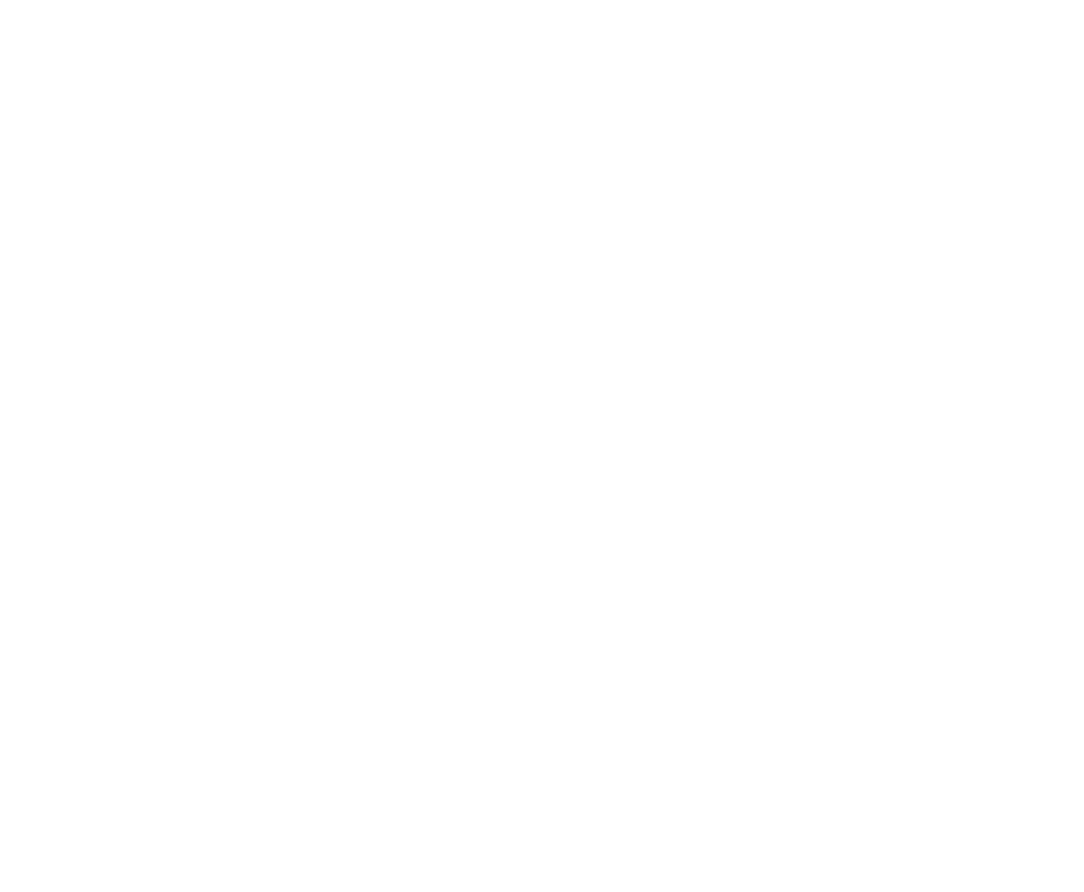
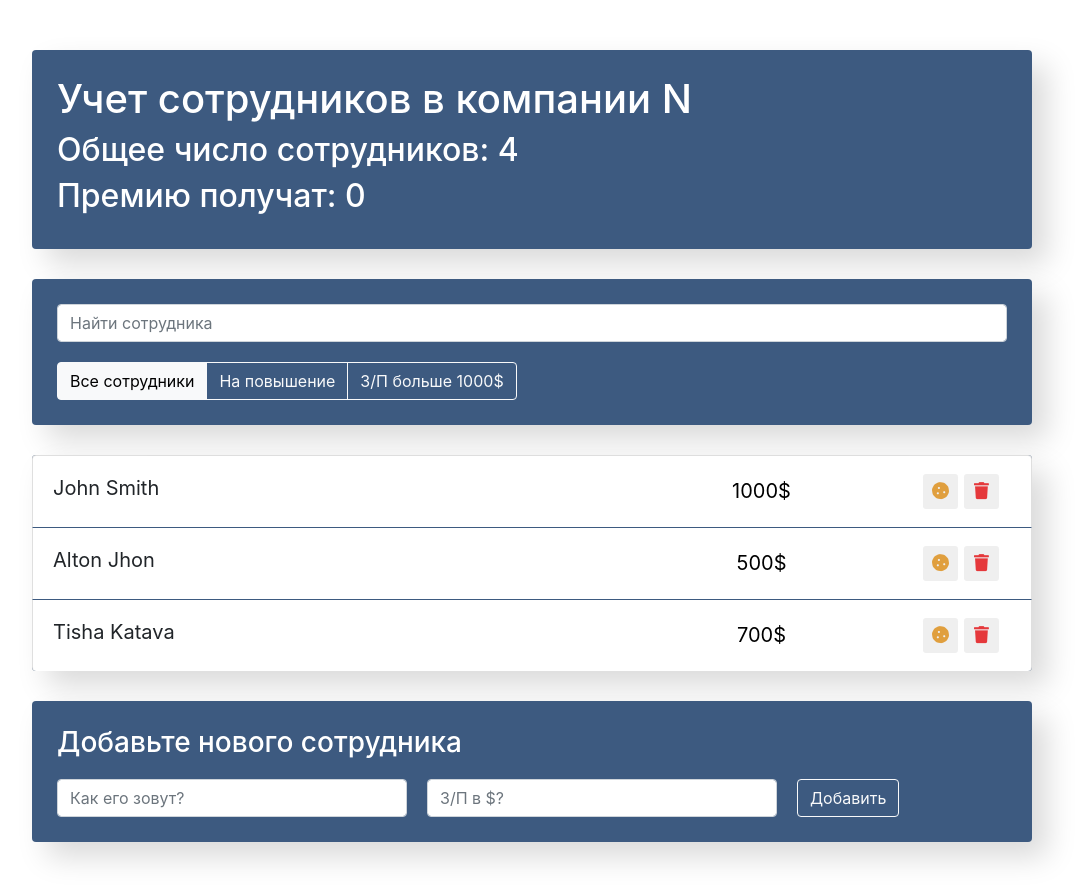
Before and after one commit to Alekon-11/employees-vue-app, a Vue app: page / in a window 1280 px wide. Shown: the whole page, without its empty margins (108-1192 px from the left). Before the commit the page ends 800 px from the top, so only its background shows below. Built offline with nearby package versions, Linux system fonts and the light colour scheme.

Commit message:
Built the layout

```diff
--- a/index.html
+++ b/index.html
@@ -1,10 +1,12 @@
-<!doctype html>
+<!DOCTYPE html>
 <html lang="en">
     <head>
         <meta charset="UTF-8" />
         <link rel="icon" type="image/svg+xml" href="/vite.svg" />
         <meta name="viewport" content="width=device-width, initial-scale=1.0" />
-    <title>Vite + Vue + TS</title>
+        <link rel="stylesheet" href="https://cdnjs.cloudflare.com/ajax/libs/bootstrap/5.0.2/css/bootstrap.min.css" />
+        <link rel="stylesheet" href="https://cdnjs.cloudflare.com/ajax/libs/font-awesome/5.15.3/css/all.min.css" />
+        <title>Employees Simple App</title>
     </head>
     <body>
         <div id="app"></div>
--- a/src/App.vue
+++ b/src/App.vue
@@ -1,17 +1,37 @@
-<script setup lang="ts"></script>
+<template>
+    <div class="app">
+        <EmployeesHeader />
 
-<template>
-    <div className="app">
-        <!-- <AppInfo /> -->
-
-        <div className="search-panel">
-            <!-- <SearchPanel />
-            <AppFilter /> -->
+        <div class="search-panel">
+            <EmployeesSearch />
+            <EmployeesFIlter />
         </div>
 
-        <!-- <EmployeesList />
-        <EmployeesAddForm /> -->
+        <EmployeesList />
+        <EmployeesAddForm />
     </div>
 </template>
 
-<style scoped></style>
+<script setup lang="ts">
+import EmployeesAddForm from './components/EmployeesAddForm.vue'
+import EmployeesFIlter from './components/EmployeesFIlter.vue'
+import EmployeesHeader from './components/EmployeesHeader.vue'
+import EmployeesList from './components/EmployeesList.vue'
+import EmployeesSearch from './components/EmployeesSearch.vue'
+</script>
+
+<style scoped>
+.app {
+    margin: 0 auto;
+    max-width: 1000px;
+}
+
+.search-panel {
+    margin-top: 30px;
+    padding: 25px;
+    background-color: #3d5a80;
+    border-radius: 4px;
+    box-shadow: 15px 15px 30px rgba(0, 0, 0, 0.15);
+    color: #fff;
+}
+</style>
--- /dev/null
+++ b/src/assets/style.css
@@ -0,0 +1,17 @@
+*,
+*::before,
+*::after {
+    box-sizing: border-box;
+}
+
+body {
+    margin: 50px 0;
+    font-family: -apple-system, BlinkMacSystemFont, 'Segoe UI', 'Roboto', 'Oxygen', 'Ubuntu', 'Cantarell', 'Fira Sans',
+        'Droid Sans', 'Helvetica Neue', sans-serif;
+    -webkit-font-smoothing: antialiased;
+    -moz-osx-font-smoothing: grayscale;
+}
+
+code {
+    font-family: source-code-pro, Menlo, Monaco, Consolas, 'Courier New', monospace;
+}
--- /dev/null
+++ b/src/components/EmployeesAddForm.vue
@@ -0,0 +1,33 @@
+<template>
+    <div class="app-add-form">
+        <h3>Добавьте нового сотрудника</h3>
+        <form class="add-form d-flex">
+            <input type="text" class="form-control new-post-label" placeholder="Как его зовут?" />
+            <input type="number" class="form-control new-post-label" placeholder="З/П в $?" />
+
+            <button type="submit" class="btn btn-outline-light">Добавить</button>
+        </form>
+    </div>
+</template>
+
+<script setup lang="ts"></script>
+
+<style scoped>
+.app-add-form {
+    margin-top: 30px;
+    padding: 25px;
+    background-color: #3d5a80;
+    border-radius: 4px;
+    box-shadow: 15px 15px 30px rgba(0, 0, 0, 0.15);
+    color: #fff;
+}
+
+.add-form {
+    margin-top: 20px;
+}
+
+.add-form input {
+    width: 350px;
+    margin-right: 20px;
+}
+</style>
--- /dev/null
+++ b/src/components/EmployeesFIlter.vue
@@ -0,0 +1,15 @@
+<template>
+    <div class="btn-group">
+        <button type="button" class="btn btn-light">Все сотрудники</button>
+        <button type="button" class="btn btn-outline-light">На повышение</button>
+        <button type="button" class="btn btn-outline-light">З/П больше 1000$</button>
+    </div>
+</template>
+
+<script setup lang="ts"></script>
+
+<style scoped>
+.btn-group {
+    margin-top: 20px;
+}
+</style>
--- /dev/null
+++ b/src/components/EmployeesHeader.vue
@@ -0,0 +1,19 @@
+<template>
+    <div class="app-info">
+        <h1>Учет сотрудников в компании N</h1>
+        <h2>Общее число сотрудников: 4</h2>
+        <h2>Премию получат: 0</h2>
+    </div>
+</template>
+
+<script setup lang="ts"></script>
+
+<style scoped>
+.app-info {
+    padding: 25px;
+    background-color: #3d5a80;
+    border-radius: 4px;
+    box-shadow: 15px 15px 30px rgba(0, 0, 0, 0.15);
+    color: #fff;
+}
+</style>
--- /dev/null
+++ b/src/components/EmployeesList.vue
@@ -0,0 +1,124 @@
+<template>
+    <ul class="app-list list-group">
+        <li class="list-group-item d-flex justify-content-between">
+            <span class="list-group-item-label">John Smith</span>
+            <input type="text" class="list-group-item-input" value="1000$" />
+            <div class="d-flex justify-content-center align-items-center">
+                <button type="button" class="btn-cookie btn-sm">
+                    <i class="fas fa-cookie"></i>
+                </button>
+
+                <button type="button" class="btn-trash btn-sm">
+                    <i class="fas fa-trash"></i>
+                </button>
+                <i class="fas fa-star"></i>
+            </div>
+        </li>
+        <li class="list-group-item d-flex justify-content-between">
+            <span class="list-group-item-label">Alton Jhon</span>
+            <input type="text" class="list-group-item-input" value="500$" />
+            <div class="d-flex justify-content-center align-items-center">
+                <button type="button" class="btn-cookie btn-sm">
+                    <i class="fas fa-cookie"></i>
+                </button>
+
+                <button type="button" class="btn-trash btn-sm">
+                    <i class="fas fa-trash"></i>
+                </button>
+                <i class="fas fa-star"></i>
+            </div>
+        </li>
+        <li class="list-group-item d-flex justify-content-between">
+            <span class="list-group-item-label">Tisha Katava</span>
+            <input type="text" class="list-group-item-input" value="700$" />
+            <div class="d-flex justify-content-center align-items-center">
+                <button type="button" class="btn-cookie btn-sm">
+                    <i class="fas fa-cookie"></i>
+                </button>
+
+                <button type="button" class="btn-trash btn-sm">
+                    <i class="fas fa-trash"></i>
+                </button>
+                <i class="fas fa-star"></i>
+            </div>
+        </li>
+    </ul>
+</template>
+
+<script setup lang="ts"></script>
+
+<style scoped>
+.app-list {
+    margin-top: 30px;
+    background-color: #3d5a80;
+    border-radius: 4px;
+    box-shadow: 15px 15px 30px rgba(0, 0, 0, 0.15);
+    color: #fff;
+}
+
+.list-group-item {
+    padding: 15px 20px;
+    border-bottom: 1px solid #3d5a80;
+}
+
+.list-group-item:last-child {
+    border-bottom: none;
+}
+
+.list-group-item span {
+    line-height: 35px;
+    font-size: 20px;
+    cursor: pointer;
+    min-width: 550px;
+}
+
+.list-group-item input {
+    line-height: 35px;
+    font-size: 20px;
+    text-align: center;
+    border: 0;
+}
+
+.list-group-item button {
+    width: 35px;
+    height: 35px;
+    margin: 3px;
+    font-size: 17px;
+    border: none;
+    cursor: pointer;
+}
+
+.list-group-item .btn-cookie {
+    color: #e09f3e;
+}
+
+.list-group-item .btn-trash {
+    color: #e5383b;
+}
+
+.list-group-item .fa-star {
+    width: 35px;
+    height: 35px;
+    text-align: center;
+    line-height: 35px;
+    font-size: 16px;
+    color: #ffd700;
+    transition: 0.3s all;
+    transform: translateX(30px);
+    opacity: 0;
+}
+
+.list-group-item.like .fa-star {
+    opacity: 1;
+    transform: translateX(0px);
+}
+
+.list-group-item.increase .list-group-item-label,
+.list-group-item.increase .list-group-item-input {
+    color: #e09f3e;
+}
+
+.list-group-item.increase .btn-star {
+    color: #aeaeae;
+}
+</style>
--- /dev/null
+++ b/src/components/EmployeesSearch.vue
@@ -0,0 +1,7 @@
+<template>
+    <input type="text" class="form-control search-input" placeholder="Найти сотрудника" />
+</template>
+
+<script setup lang="ts"></script>
+
+<style scoped></style>
--- a/src/main.ts
+++ b/src/main.ts
@@ -1,5 +1,5 @@
 import { createApp } from 'vue'
-// import './style.css'
+import './assets/style.css'
 import App from './App.vue'
 
 createApp(App).mount('#app')
```
Lines whose indentation alone changed are shown as unchanged.
